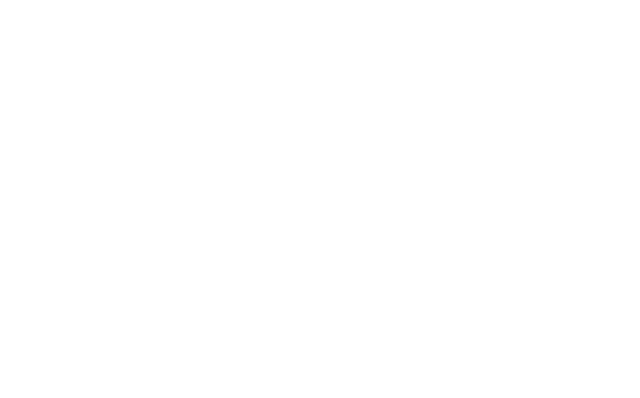
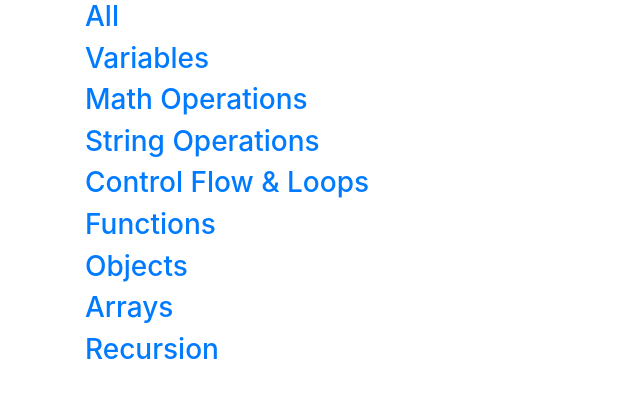
Before and after one commit to Mbarbotiko/notes, a plain HTML site: page index.html in a window 1280 px wide. Shown: the whole page, without its empty margins (0-640 px from the left). Drawn offline with nearby package versions, Linux system fonts and the light colour scheme.

Commit message:
adding math

```diff
--- a/index.html
+++ b/index.html
@@ -8,7 +8,8 @@
     <meta http-equiv="X-UA-Compatible" content="IE=edge">
     <title></title>
     <meta name="viewport" content="width=device-width, initial-scale=1">
-    <link rel="stylesheet" href="https://maxcdn.bootstrapcdn.com/bootstrap/4.0.0/css/bootstrap.min.css" integrity="sha384-Gn5384xqQ1aoWXA+058RXPxPg6fy4IWvTNh0E263XmFcJlSAwiGgFAW/dAiS6JXm" crossorigin="anonymous">
+    <link rel="stylesheet" href="https://maxcdn.bootstrapcdn.com/bootstrap/4.0.0/css/bootstrap.min.css" integrity="sha384-Gn5384xqQ1aoWXA+058RXPxPg6fy4IWvTNh0E263XmFcJlSAwiGgFAW/dAiS6JXm"
+        crossorigin="anonymous">
 
 
 </head>
@@ -28,9 +29,33 @@
     <div class="container">
 
         <section id="firstsection">
-
-
-
+            <a href="index.html">
+                <h3>All</h3>
+            </a>
+            <a href="variables.html">
+                <h3>Variables</h3>
+            </a>
+            <a href="math.html">
+                <h3>Math Operations</h3>
+            </a>
+            <a href="string.html">
+                <h3>String Operations</h3>
+            </a>
+            <a href="loops.html">
+                <h3>Control Flow & Loops</h3>
+            </a>
+            <a href="functions.html">
+                <h3>Functions</h3>
+            </a>
+            <a href="objects.html">
+                <h3>Objects</h3>
+            </a>
+            <a href="arrays.html">
+                <h3>Arrays</h3>
+            </a>
+            <a href="recursion.html">
+                <h3>Recursion</h3>
+            </a>
         </section>
 
 
@@ -42,13 +67,12 @@
     </footer>
 
 
-    <script
-    src="https://code.jquery.com/jquery-3.3.1.js"
-    integrity="sha256-2Kok7MbOyxpgUVvAk/HJ2jigOSYS2auK4Pfzbm7uH60="
-    crossorigin="anonymous"></script>
+    <script src="https://code.jquery.com/jquery-3.3.1.js" integrity="sha256-2Kok7MbOyxpgUVvAk/HJ2jigOSYS2auK4Pfzbm7uH60="
+        crossorigin="anonymous"></script>
 
 
-    <script src="https://maxcdn.bootstrapcdn.com/bootstrap/4.0.0/js/bootstrap.min.js" integrity="sha384-JZR6Spejh4U02d8jOt6vLEHfe/JQGiRRSQQxSfFWpi1MquVdAyjUar5+76PVCmYl" crossorigin="anonymous"></script>
+    <script src="https://maxcdn.bootstrapcdn.com/bootstrap/4.0.0/js/bootstrap.min.js" integrity="sha384-JZR6Spejh4U02d8jOt6vLEHfe/JQGiRRSQQxSfFWpi1MquVdAyjUar5+76PVCmYl"
+        crossorigin="anonymous"></script>
 
     <script src="notes.js"></script>
 </body>
--- a/notes.js
+++ b/notes.js
@@ -67,9 +67,9 @@ console.log(1 + undefined);
 changeMe = 'Back to a string'
 
 //can also check  like this
-if (typeof changeMe === typeof 'null'){
+if (typeof changeMe === typeof 'null') {
     console.log('its a string')
-}else(console.log('not a string'))
+} else (console.log('not a string'))
 
 
 
@@ -77,9 +77,61 @@ if (typeof changeMe === typeof 'null'){
 
 //*********Basic operations
 
-//*********Integer/ Float division
+var price = 10.99;
+var taxRate = 0.08;
+var total = price + (price * taxRate);
 
-//*********Modulus
+console.log(total);
+console.log(Math.round(total));
+//nearest integer
+
+console.log(Math.ceil(total));
+//rounds up
+
+console.log(Math.floor(total));
+//rounds down
+
+console.log((10 / 2) * 10);
+//is 50
+console.log(10 / 3);
+//is 3.33333
+console.log(10 % 3);
+//is remainder of 1 or modulous of 1
+
+//*********Integer/ Float division ** floats have decimals ;)
+
+//*********Modulus %
+
+
+var x = 10 / 3
+console.log(x);
+
+if ((x === x) && (x % 1 === 0)) {
+    console.log("is an integer")
+} else {
+    console.log('is not an integer but is a float');
+}
+
+//or like this
+
+if ((x === x) && (x % 1 !== 0)) {
+    console.log('this is not an integer')
+
+} else {
+    console.log('this is a float')
+}
+
+function isInteger(x) {
+    return Number(x) === x && x % 1 === 0;
+   //returns true/ false if true its an integer if false it is now
+}
+
+console.log(isInteger(x));
+
+if (isInteger(x)===false){
+    console.log('this number is not an integer')
+}
+
 
 
 
```
